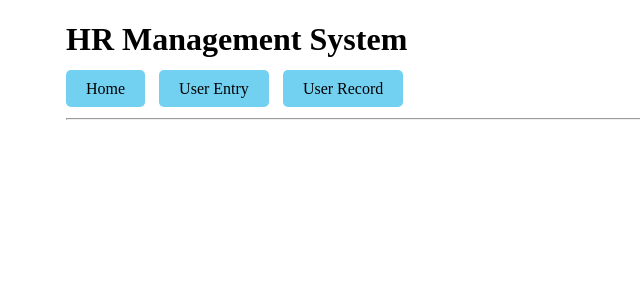
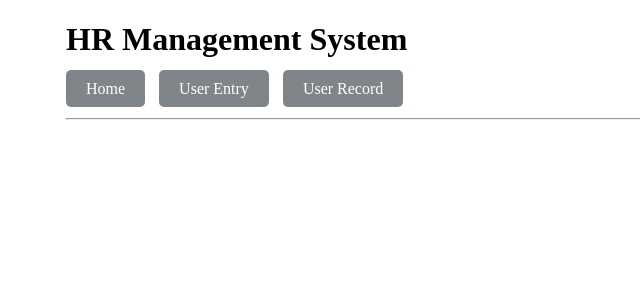
Before and after one commit to skltoha/form_design, a Django app: template templates/base.html in a window 1280 px wide. Shown: the top 300 px of the page, without its empty margins (0-640 px from the left). Run offline with Django 3.2, Linux system fonts and the light colour scheme; the template is opened without the code that fills it, so the values that code supplies are empty.

Commit message:
design update

```diff
--- a/main/views.py
+++ b/main/views.py
@@ -1,4 +1,4 @@
-from django.shortcuts import render
+from django.shortcuts import render, redirect
 from . import models
 from . models import userDetails
 from django.db import IntegrityError
@@ -17,6 +17,10 @@ def userform(request):
 def userStore(request):
     if request.method=='POST':
         userID = request.POST.get('user_id')
+        userPhone = request.POST.get('user_phone')
+        if len(userPhone) != 11:
+            return redirect('user-form')
+
         if userDetails.objects.filter(user_id=userID).exists():
             my_value = "Duplicate value found"
             return render(request, 'index.html', {'my_value': my_value})
--- a/static/css/style.css
+++ b/static/css/style.css
@@ -62,14 +62,14 @@ input[type="submit"]:hover {
 a {
   cursor: pointer;
   text-decoration: none;
-  color: #000;
+  color: #ffffff;
   padding: 10px 20px;
-  background-color: rgba(26, 178, 233, 0.61);
+  background-color: #808589;
   margin-right: 10px;
   border-radius: 5px;
 }
 a:hover {
-  background-color: rgba(7, 121, 162, 0.873);
+  background-color: #4a5157;
 }
 hr {
   margin-top: 20px;
```
